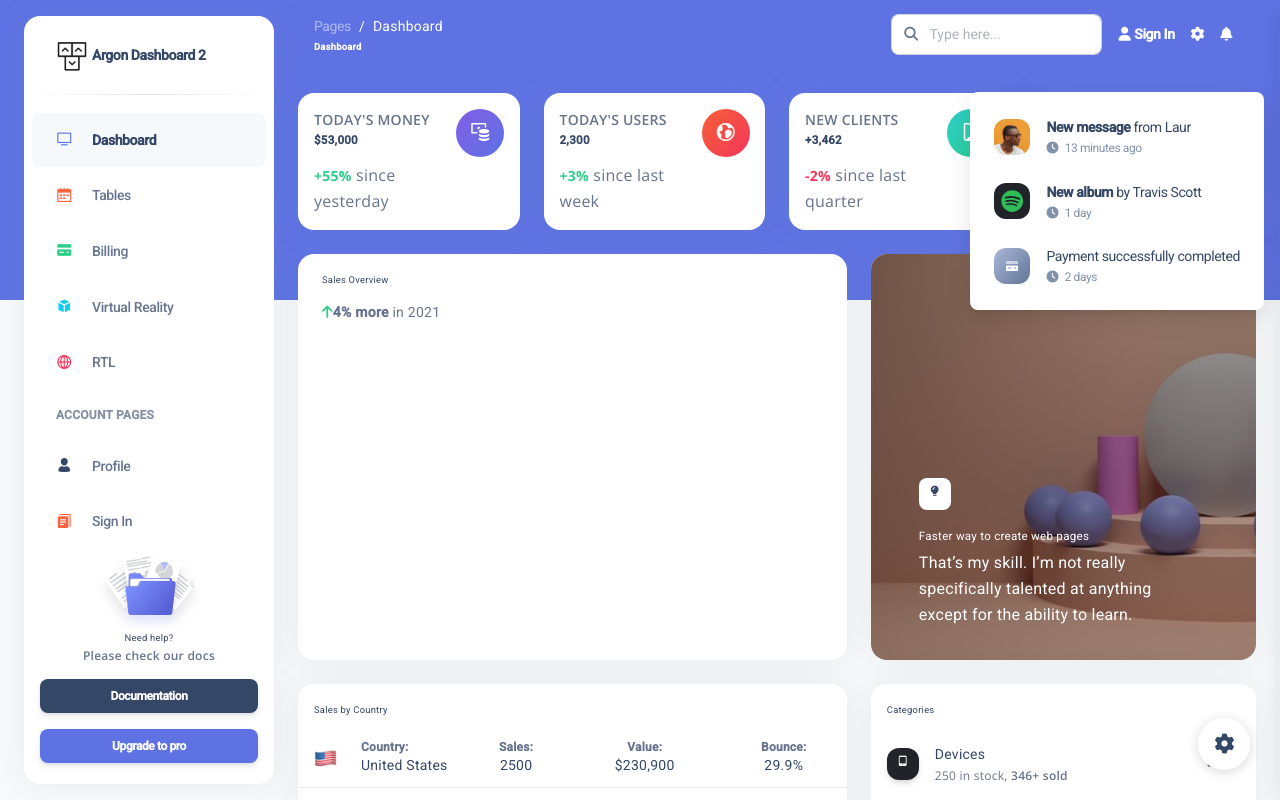
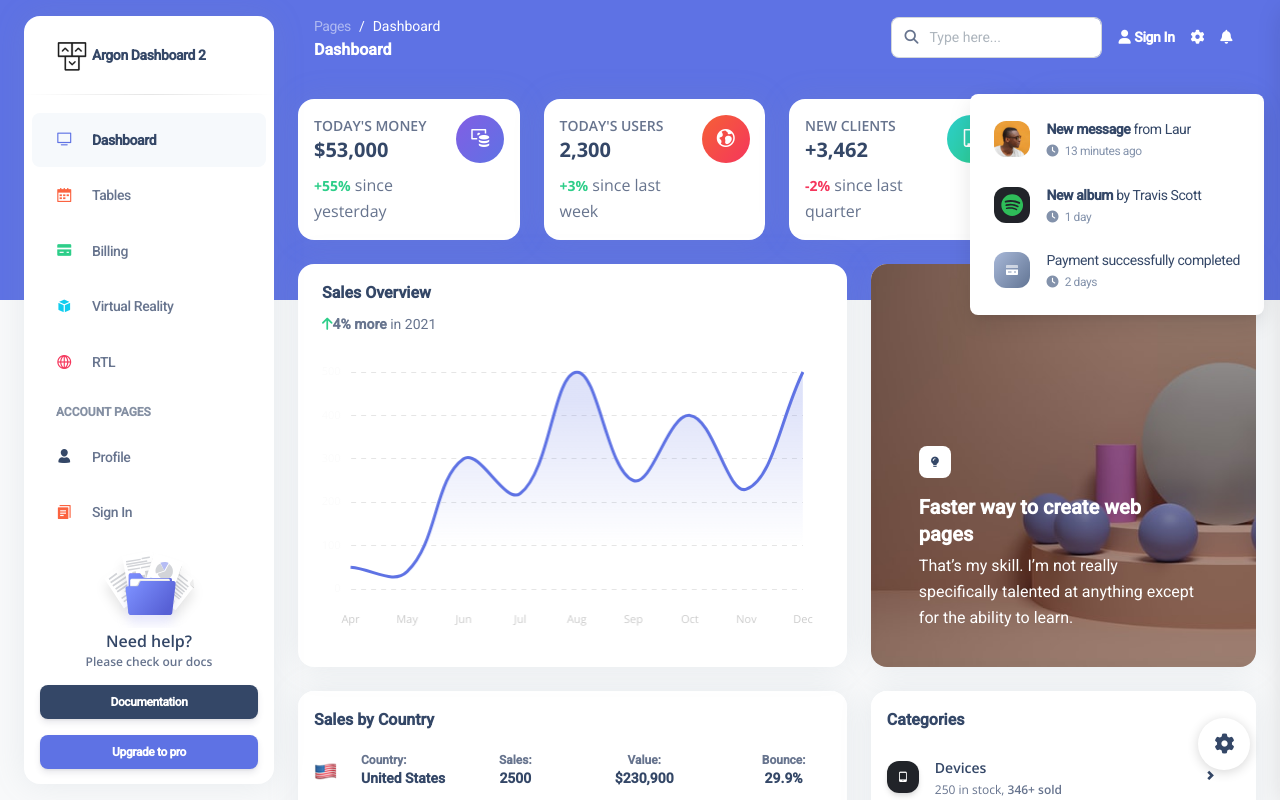
Before and after one commit to badukwei/dtd-homework, an Angular app: page /index in a window 1280 px wide. Both pictures are taken after a click on the button "Next". Shown: the top 800 px of the page. Built offline with nearby package versions, Linux system fonts and the light colour scheme.

Commit message:
fix: 修正首頁走勢圖顯示問題

```diff
--- a/src/app/page/member/index/index.component.html
+++ b/src/app/page/member/index/index.component.html
@@ -6,17 +6,26 @@
           <div class="row">
             <div class="col-8">
               <div class="numbers">
-                <p class="text-sm mb-0 text-uppercase font-weight-bold">Today's Money</p>
+                <p class="text-sm mb-0 text-uppercase font-weight-bold">
+                  Today's Money
+                </p>
                 <h5 class="font-weight-bolder">$53,000</h5>
                 <p class="mb-0">
-                  <span class="text-success text-sm font-weight-bolder">+55%</span>
+                  <span class="text-success text-sm font-weight-bolder"
+                    >+55%</span
+                  >
                   since yesterday
                 </p>
               </div>
             </div>
             <div class="col-4 text-end">
-              <div class="icon icon-shape bg-gradient-primary shadow-primary text-center rounded-circle">
-                <i class="ni ni-money-coins text-lg opacity-10" aria-hidden="true"></i>
+              <div
+                class="icon icon-shape bg-gradient-primary shadow-primary text-center rounded-circle"
+              >
+                <i
+                  class="ni ni-money-coins text-lg opacity-10"
+                  aria-hidden="true"
+                ></i>
               </div>
             </div>
           </div>
@@ -29,17 +38,26 @@
           <div class="row">
             <div class="col-8">
               <div class="numbers">
-                <p class="text-sm mb-0 text-uppercase font-weight-bold">Today's Users</p>
+                <p class="text-sm mb-0 text-uppercase font-weight-bold">
+                  Today's Users
+                </p>
                 <h5 class="font-weight-bolder">2,300</h5>
                 <p class="mb-0">
-                  <span class="text-success text-sm font-weight-bolder">+3%</span>
+                  <span class="text-success text-sm font-weight-bolder"
+                    >+3%</span
+                  >
                   since last week
                 </p>
               </div>
             </div>
             <div class="col-4 text-end">
-              <div class="icon icon-shape bg-gradient-danger shadow-danger text-center rounded-circle">
-                <i class="ni ni-world text-lg opacity-10" aria-hidden="true"></i>
+              <div
+                class="icon icon-shape bg-gradient-danger shadow-danger text-center rounded-circle"
+              >
+                <i
+                  class="ni ni-world text-lg opacity-10"
+                  aria-hidden="true"
+                ></i>
               </div>
             </div>
           </div>
@@ -52,17 +70,26 @@
           <div class="row">
             <div class="col-8">
               <div class="numbers">
-                <p class="text-sm mb-0 text-uppercase font-weight-bold">New Clients</p>
+                <p class="text-sm mb-0 text-uppercase font-weight-bold">
+                  New Clients
+                </p>
                 <h5 class="font-weight-bolder">+3,462</h5>
                 <p class="mb-0">
-                  <span class="text-danger text-sm font-weight-bolder">-2%</span>
+                  <span class="text-danger text-sm font-weight-bolder"
+                    >-2%</span
+                  >
                   since last quarter
                 </p>
               </div>
             </div>
             <div class="col-4 text-end">
-              <div class="icon icon-shape bg-gradient-success shadow-success text-center rounded-circle">
-                <i class="ni ni-paper-diploma text-lg opacity-10" aria-hidden="true"></i>
+              <div
+                class="icon icon-shape bg-gradient-success shadow-success text-center rounded-circle"
+              >
+                <i
+                  class="ni ni-paper-diploma text-lg opacity-10"
+                  aria-hidden="true"
+                ></i>
               </div>
             </div>
           </div>
@@ -75,13 +102,22 @@
           <div class="row">
             <div class="col-8">
               <div class="numbers">
-                <p class="text-sm mb-0 text-uppercase font-weight-bold">Sales</p>
+                <p class="text-sm mb-0 text-uppercase font-weight-bold">
+                  Sales
+                </p>
                 <h5 class="font-weight-bolder">$103,430</h5>
-                <p class="mb-0"><span class="text-success text-sm font-weight-bolder">+5%</span> than last month</p>
+                <p class="mb-0">
+                  <span class="text-success text-sm font-weight-bolder"
+                    >+5%</span
+                  >
+                  than last month
+                </p>
               </div>
             </div>
             <div class="col-4 text-end">
-              <div class="icon icon-shape bg-gradient-warning shadow-warning text-center rounded-circle">
+              <div
+                class="icon icon-shape bg-gradient-warning shadow-warning text-center rounded-circle"
+              >
                 <i class="ni ni-cart text-lg opacity-10" aria-hidden="true"></i>
               </div>
             </div>
@@ -102,51 +138,94 @@
         </div>
         <div class="card-body p-3">
           <div class="chart">
-            <canvas id="chart-line" class="chart-canvas" height="300"></canvas>
+            <canvas
+              id="chart-line"
+              class="chart-canvas"
+              height="300"
+              style="
+                display: block;
+                box-sizing: border-box;
+                height: 300px;
+                width: 881.4px;
+              "
+              width="881"
+            ></canvas>
           </div>
         </div>
       </div>
     </div>
     <div class="col-lg-5">
       <div class="card card-carousel overflow-hidden h-100 p-0">
-        <div id="carouselExampleCaptions" class="carousel slide h-100" data-bs-ride="carousel">
+        <div
+          id="carouselExampleCaptions"
+          class="carousel slide h-100"
+          data-bs-ride="carousel"
+        >
           <div class="carousel-inner border-radius-lg h-100">
             <div
               class="carousel-item h-100 active"
-              style="background-image: url('./assets/img/carousel-1.jpg'); background-size: cover"
+              style="
+                background-image: url('./assets/img/carousel-1.jpg');
+                background-size: cover;
+              "
             >
-              <div class="carousel-caption d-none d-md-block bottom-0 text-start start-0 ms-5">
-                <div class="icon icon-shape icon-sm bg-white text-center border-radius-md mb-3">
+              <div
+                class="carousel-caption d-none d-md-block bottom-0 text-start start-0 ms-5"
+              >
+                <div
+                  class="icon icon-shape icon-sm bg-white text-center border-radius-md mb-3"
+                >
                   <i class="ni ni-camera-compact text-dark opacity-10"></i>
                 </div>
                 <h5 class="text-white mb-1">Get started with Argon</h5>
-                <p>There’s nothing I really wanted to do in life that I wasn’t able to get good at.</p>
-              </div>
-            </div>
-            <div
-              class="carousel-item h-100"
-              style="background-image: url('./assets/img/carousel-2.jpg'); background-size: cover"
-            >
-              <div class="carousel-caption d-none d-md-block bottom-0 text-start start-0 ms-5">
-                <div class="icon icon-shape icon-sm bg-white text-center border-radius-md mb-3">
-                  <i class="ni ni-bulb-61 text-dark opacity-10"></i>
-                </div>
-                <h5 class="text-white mb-1">Faster way to create web pages</h5>
                 <p>
-                  That’s my skill. I’m not really specifically talented at anything except for the ability to learn.
+                  There’s nothing I really wanted to do in life that I wasn’t
+                  able to get good at.
                 </p>
               </div>
             </div>
             <div
               class="carousel-item h-100"
-              style="background-image: url('./assets/img/carousel-3.jpg'); background-size: cover"
+              style="
+                background-image: url('./assets/img/carousel-2.jpg');
+                background-size: cover;
+              "
             >
-              <div class="carousel-caption d-none d-md-block bottom-0 text-start start-0 ms-5">
-                <div class="icon icon-shape icon-sm bg-white text-center border-radius-md mb-3">
+              <div
+                class="carousel-caption d-none d-md-block bottom-0 text-start start-0 ms-5"
+              >
+                <div
+                  class="icon icon-shape icon-sm bg-white text-center border-radius-md mb-3"
+                >
+                  <i class="ni ni-bulb-61 text-dark opacity-10"></i>
+                </div>
+                <h5 class="text-white mb-1">Faster way to create web pages</h5>
+                <p>
+                  That’s my skill. I’m not really specifically talented at
+                  anything except for the ability to learn.
+                </p>
+              </div>
+            </div>
+            <div
+              class="carousel-item h-100"
+              style="
+                background-image: url('./assets/img/carousel-3.jpg');
+                background-size: cover;
+              "
+            >
+              <div
+                class="carousel-caption d-none d-md-block bottom-0 text-start start-0 ms-5"
+              >
+                <div
+                  class="icon icon-shape icon-sm bg-white text-center border-radius-md mb-3"
+                >
                   <i class="ni ni-trophy text-dark opacity-10"></i>
                 </div>
                 <h5 class="text-white mb-1">Share with us your design tips!</h5>
-                <p>Don’t be afraid to be wrong because you can’t learn anything from a compliment.</p>
+                <p>
+                  Don’t be afraid to be wrong because you can’t learn anything
+                  from a compliment.
+                </p>
               </div>
             </div>
           </div>
@@ -187,7 +266,10 @@
                 <td class="w-30">
                   <div class="d-flex px-2 py-1 align-items-center">
                     <div>
-                      <img src="./assets/img/icons/flags/US.png" alt="Country flag" />
+                      <img
+                        src="./assets/img/icons/flags/US.png"
+                        alt="Country flag"
+                      />
                     </div>
                     <div class="ms-4">
                       <p class="text-xs font-weight-bold mb-0">Country:</p>
@@ -218,7 +300,10 @@
                 <td class="w-30">
                   <div class="d-flex px-2 py-1 align-items-center">
                     <div>
-                      <img src="./assets/img/icons/flags/DE.png" alt="Country flag" />
+                      <img
+                        src="./assets/img/icons/flags/DE.png"
+                        alt="Country flag"
+                      />
                     </div>
                     <div class="ms-4">
                       <p class="text-xs font-weight-bold mb-0">Country:</p>
@@ -249,7 +334,10 @@
                 <td class="w-30">
                   <div class="d-flex px-2 py-1 align-items-center">
                     <div>
-                      <img src="./assets/img/icons/flags/GB.png" alt="Country flag" />
+                      <img
+                        src="./assets/img/icons/flags/GB.png"
+                        alt="Country flag"
+                      />
                     </div>
                     <div class="ms-4">
                       <p class="text-xs font-weight-bold mb-0">Country:</p>
@@ -280,7 +368,10 @@
                 <td class="w-30">
                   <div class="d-flex px-2 py-1 align-items-center">
                     <div>
-                      <img src="./assets/img/icons/flags/BR.png" alt="Country flag" />
+                      <img
+                        src="./assets/img/icons/flags/BR.png"
+                        alt="Country flag"
+                      />
                     </div>
                     <div class="ms-4">
                       <p class="text-xs font-weight-bold mb-0">Country:</p>
@@ -319,57 +410,88 @@
         </div>
         <div class="card-body p-3">
           <ul class="list-group">
-            <li class="list-group-item border-0 d-flex justify-content-between ps-0 mb-2 border-radius-lg">
+            <li
+              class="list-group-item border-0 d-flex justify-content-between ps-0 mb-2 border-radius-lg"
+            >
               <div class="d-flex align-items-center">
-                <div class="icon icon-shape icon-sm me-3 bg-gradient-dark shadow text-center">
+                <div
+                  class="icon icon-shape icon-sm me-3 bg-gradient-dark shadow text-center"
+                >
                   <i class="ni ni-mobile-button text-white opacity-10"></i>
                 </div>
                 <div class="d-flex flex-column">
                   <h6 class="mb-1 text-dark text-sm">Devices</h6>
-                  <span class="text-xs">250 in stock, <span class="font-weight-bold">346+ sold</span></span>
+                  <span class="text-xs"
+                    >250 in stock,
+                    <span class="font-weight-bold">346+ sold</span></span
+                  >
                 </div>
               </div>
               <div class="d-flex">
-                <button class="btn btn-link btn-icon-only btn-rounded btn-sm text-dark icon-move-right my-auto">
+                <button
+                  class="btn btn-link btn-icon-only btn-rounded btn-sm text-dark icon-move-right my-auto"
+                >
                   <i class="ni ni-bold-right" aria-hidden="true"></i>
                 </button>
               </div>
             </li>
-            <li class="list-group-item border-0 d-flex justify-content-between ps-0 mb-2 border-radius-lg">
+            <li
+              class="list-group-item border-0 d-flex justify-content-between ps-0 mb-2 border-radius-lg"
+            >
               <div class="d-flex align-items-center">
-                <div class="icon icon-shape icon-sm me-3 bg-gradient-dark shadow text-center">
+                <div
+                  class="icon icon-shape icon-sm me-3 bg-gradient-dark shadow text-center"
+                >
                   <i class="ni ni-tag text-white opacity-10"></i>
                 </div>
                 <div class="d-flex flex-column">
                   <h6 class="mb-1 text-dark text-sm">Tickets</h6>
-                  <span class="text-xs">123 closed, <span class="font-weight-bold">15 open</span></span>
+                  <span class="text-xs"
+                    >123 closed,
+                    <span class="font-weight-bold">15 open</span></span
+                  >
                 </div>
               </div>
               <div class="d-flex">
-                <button class="btn btn-link btn-icon-only btn-rounded btn-sm text-dark icon-move-right my-auto">
+                <button
+                  class="btn btn-link btn-icon-only btn-rounded btn-sm text-dark icon-move-right my-auto"
+                >
                   <i class="ni ni-bold-right" aria-hidden="true"></i>
                 </button>
               </div>
             </li>
-            <li class="list-group-item border-0 d-flex justify-content-between ps-0 mb-2 border-radius-lg">
+            <li
+              class="list-group-item border-0 d-flex justify-content-between ps-0 mb-2 border-radius-lg"
+            >
               <div class="d-flex align-items-center">
-                <div class="icon icon-shape icon-sm me-3 bg-gradient-dark shadow text-center">
+                <div
+                  class="icon icon-shape icon-sm me-3 bg-gradient-dark shadow text-center"
+                >
                   <i class="ni ni-box-2 text-white opacity-10"></i>
                 </div>
                 <div class="d-flex flex-column">
                   <h6 class="mb-1 text-dark text-sm">Error logs</h6>
-                  <span class="text-xs">1 is active, <span class="font-weight-bold">40 closed</span></span>
+                  <span class="text-xs"
+                    >1 is active,
+                    <span class="font-weight-bold">40 closed</span></span
+                  >
                 </div>
               </div>
               <div class="d-flex">
-                <button class="btn btn-link btn-icon-only btn-rounded btn-sm text-dark icon-move-right my-auto">
+                <button
+                  class="btn btn-link btn-icon-only btn-rounded btn-sm text-dark icon-move-right my-auto"
+                >
                   <i class="ni ni-bold-right" aria-hidden="true"></i>
                 </button>
               </div>
             </li>
-            <li class="list-group-item border-0 d-flex justify-content-between ps-0 border-radius-lg">
+            <li
+              class="list-group-item border-0 d-flex justify-content-between ps-0 border-radius-lg"
+            >
               <div class="d-flex align-items-center">
-                <div class="icon icon-shape icon-sm me-3 bg-gradient-dark shadow text-center">
+                <div
+                  class="icon icon-shape icon-sm me-3 bg-gradient-dark shadow text-center"
+                >
                   <i class="ni ni-satisfied text-white opacity-10"></i>
                 </div>
                 <div class="d-flex flex-column">
@@ -378,7 +500,9 @@
                 </div>
               </div>
               <div class="d-flex">
-                <button class="btn btn-link btn-icon-only btn-rounded btn-sm text-dark icon-move-right my-auto">
+                <button
+                  class="btn btn-link btn-icon-only btn-rounded btn-sm text-dark icon-move-right my-auto"
+                >
                   <i class="ni ni-bold-right" aria-hidden="true"></i>
                 </button>
               </div>
@@ -395,28 +519,51 @@
           <div class="copyright text-center text-sm text-muted text-lg-start">
             ©
             <script>
-              document.write(new Date().getFullYear())
+              document.write(new Date().getFullYear());
             </script>
             , made with <i class="fa fa-heart"></i> by
-            <a href="https://www.creative-tim.com" class="font-weight-bold" target="_blank">Creative Tim</a>
+            <a
+              href="https://www.creative-tim.com"
+              class="font-weight-bold"
+              target="_blank"
+              >Creative Tim</a
+            >
             for a better web.
           </div>
         </div>
         <div class="col-lg-6">
-          <ul class="nav nav-footer justify-content-center justify-content-lg-end">
+          <ul
+            class="nav nav-footer justify-content-center justify-content-lg-end"
+          >
             <li class="nav-item">
-              <a href="https://www.creative-tim.com" class="nav-link text-muted" target="_blank">Creative Tim</a>
+              <a
+                href="https://www.creative-tim.com"
+                class="nav-link text-muted"
+                target="_blank"
+                >Creative Tim</a
+              >
             </li>
             <li class="nav-item">
-              <a href="https://www.creative-tim.com/presentation" class="nav-link text-muted" target="_blank"
+              <a
+                href="https://www.creative-tim.com/presentation"
+                class="nav-link text-muted"
+                target="_blank"
                 >About Us</a
               >
             </li>
             <li class="nav-item">
-              <a href="https://www.creative-tim.com/blog" class="nav-link text-muted" target="_blank">Blog</a>
+              <a
+                href="https://www.creative-tim.com/blog"
+                class="nav-link text-muted"
+                target="_blank"
+                >Blog</a
+              >
             </li>
             <li class="nav-item">
-              <a href="https://www.creative-tim.com/license" class="nav-link pe-0 text-muted" target="_blank"
+              <a
+                href="https://www.creative-tim.com/license"
+                class="nav-link pe-0 text-muted"
+                target="_blank"
                 >License</a
               >
             </li>
--- a/src/index.html
+++ b/src/index.html
@@ -54,18 +54,9 @@
       href="https://fonts.googleapis.com/icon?family=Material+Icons"
       rel="stylesheet"
     />
-    <link rel="preconnect" href="https://fonts.gstatic.com" />
-    <link
-      href="https://fonts.googleapis.com/css2?family=Roboto:wght@300;400;500&display=swap"
-      rel="stylesheet"
-    />
-    <link
-      href="https://fonts.googleapis.com/icon?family=Material+Icons"
-      rel="stylesheet"
-    />
   </head>
 
-  <body class="g-sidenav-show bg-gray-100 mat-typography">
+  <body class="g-sidenav-show bg-gray-100">
     <app-root></app-root>
     <!--   Core JS Files   -->
     <script src="./assets/js/core/popper.min.js"></script>
@@ -73,100 +64,6 @@
     <script src="./assets/js/plugins/perfect-scrollbar.min.js"></script>
     <script src="./assets/js/plugins/smooth-scrollbar.min.js"></script>
     <script src="./assets/js/plugins/chartjs.min.js"></script>
-    <script>
-      var ctx1 = document.getElementById("chart-line").getContext("2d");
-
-      var gradientStroke1 = ctx1.createLinearGradient(0, 230, 0, 50);
-
-      gradientStroke1.addColorStop(1, "rgba(94, 114, 228, 0.2)");
-      gradientStroke1.addColorStop(0.2, "rgba(94, 114, 228, 0.0)");
-      gradientStroke1.addColorStop(0, "rgba(94, 114, 228, 0)");
-      new Chart(ctx1, {
-        type: "line",
-        data: {
-          labels: [
-            "Apr",
-            "May",
-            "Jun",
-            "Jul",
-            "Aug",
-            "Sep",
-            "Oct",
-            "Nov",
-            "Dec",
-          ],
-          datasets: [
-            {
-              label: "Mobile apps",
-              tension: 0.4,
-              borderWidth: 0,
-              pointRadius: 0,
-              borderColor: "#5e72e4",
-              backgroundColor: gradientStroke1,
-              borderWidth: 3,
-              fill: true,
-              data: [50, 40, 300, 220, 500, 250, 400, 230, 500],
-              maxBarThickness: 6,
-            },
-          ],
-        },
-        options: {
-          responsive: true,
-          maintainAspectRatio: false,
-          plugins: {
-            legend: {
-              display: false,
-            },
-          },
-          interaction: {
-            intersect: false,
-            mode: "index",
-          },
-          scales: {
-            y: {
-              grid: {
-                drawBorder: false,
-                display: true,
-                drawOnChartArea: true,
-                drawTicks: false,
-                borderDash: [5, 5],
-              },
-              ticks: {
-                display: true,
-                padding: 10,
-                color: "#fbfbfb",
-                font: {
-                  size: 11,
-                  family: "Open Sans",
-                  style: "normal",
-                  lineHeight: 2,
-                },
-              },
-            },
-            x: {
-              grid: {
-                drawBorder: false,
-                display: false,
-                drawOnChartArea: false,
-                drawTicks: false,
-                borderDash: [5, 5],
-              },
-              ticks: {
-                display: true,
-                color: "#ccc",
-                padding: 20,
-                font: {
-                  size: 11,
-                  family: "Open Sans",
-                  style: "normal",
-                  lineHeight: 2,
-                },
-              },
-            },
-          },
-        },
-      });
-    </script>
     <script>
       var win = navigator.platform.indexOf("Win") > -1;
       if (win && document.querySelector("#sidenav-scrollbar")) {
@@ -180,6 +77,5 @@
     <script async defer src="https://buttons.github.io/buttons.js"></script>
     <!-- Control Center for Soft Dashboard: parallax effects, scripts for the example pages etc -->
     <script src="./assets/js/argon-dashboard.min.js?v=2.0.4"></script>
-    <app-root></app-root>
   </body>
 </html>
```
Also changed, not shown: src/app/page/member/index/chart.ts (added, +81 -0 lines), src/app/page/member/index/index.component.ts (+12 -2 lines), tsconfig.json (+3 -4 lines), 1 other file (tests, documents, lock files or other folders).
